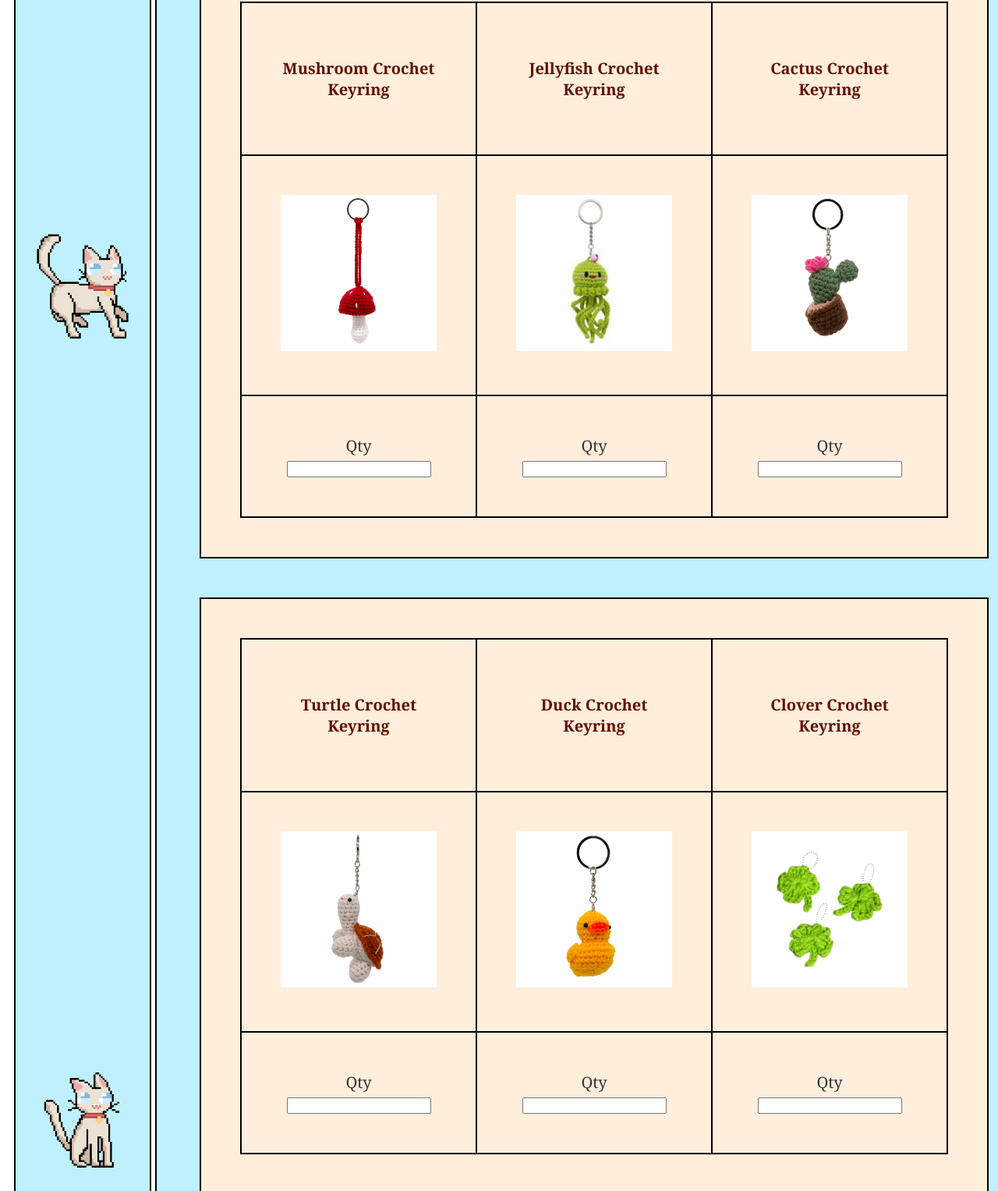
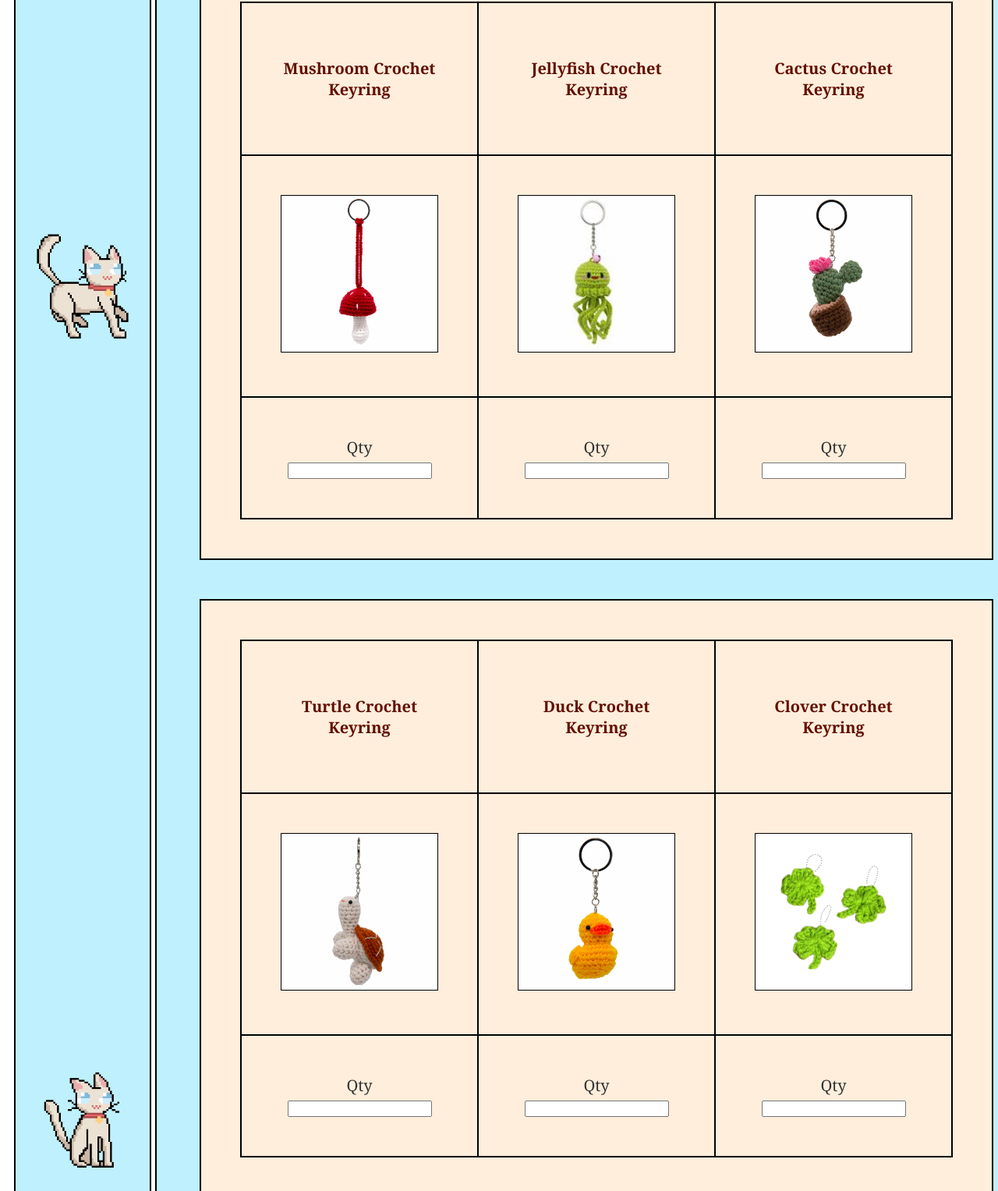
Before and after one commit to milorable/nongnapat, a plain HTML site: page index.html in a window 1280 px wide. Shown: the part 775-2302 px from the top of the page at 78% size. Drawn offline with Linux system fonts and the light colour scheme.

Commit message:
Add files via upload

```diff
--- a/index.html
+++ b/index.html
@@ -102,6 +102,7 @@
             flex-direction: column;
             padding-top: 10px;
         }
+
         .maincontent {
             display: flex;
             flex-direction: column;
@@ -139,6 +140,7 @@
             transform: translate(0);
             box-shadow: none;
         }
+
     </style>
 </head>
 
@@ -154,6 +156,7 @@
                 <button style="margin: 20px; " class="button">Register</button>
 
             </form>
+
             <img src="image/cat.gif" style="width: 150px; height: 150px;" alt="cat gif"><br>
             <img src="image/cat3.gif" style="width: 150px; height: 150px; padding-top: 630px;" alt="cat3 gif"><br>
             <img src="image/cat2.gif" style="width: 150px; height: 150px; padding-top: 900px;" alt="cat2 gif"><br>
@@ -179,9 +182,12 @@
                         </td>
                     </tr>
                     <tr>
-                        <td><img src="image/mushroom.jpg" style="width: 200px; height: 200pxs;" alt="mushroom"></td>
-                        <td><img src="image/jellyfish.jpg" style="width: 200px; height: 200pxs;" alt="jellyfish"></td>
-                        <td><img src="image/cactus.jpg" style="width: 200px; height: 200pxs;" alt="cactus"></td>
+                        <td><img src="image/mushroom.jpg"
+                                style="width: 200px; height: 200pxs; border: 1px solid black;" alt="mushroom"></td>
+                        <td><img src="image/jellyfish.jpg"
+                                style="width: 200px; height: 200pxs; border: 1px solid black;" alt="jellyfish"></td>
+                        <td><img src="image/cactus.jpg"
+                                style="width: 200px; height: 200pxs; border: 1px solid black;" alt="cactus"></td>
                     </tr>
                     <tr>
                         <td><label for="Mushroom">Qty</label>
@@ -208,9 +214,12 @@
                         </td>
                     </tr>
                     <tr>
-                        <td><img src="image/turtle.jpg" style="width: 200px; height: 200pxs;" alt="turtle"></td>
-                        <td><img src="image/duck.jpg" style="width: 200px; height: 200pxs;" alt="duck"></td>
-                        <td><img src="image/clover.jpg" style="width: 200px; height: 200pxs;" alt="clover"></td>
+                        <td><img src="image/turtle.jpg" style="width: 200px; height: 200pxs; border: 1px solid black;"
+                                alt="turtle"></td>
+                        <td><img src="image/duck.jpg" style="width: 200px; height: 200pxs; border: 1px solid black;"
+                                alt="duck"></td>
+                        <td><img src="image/clover.jpg" style="width: 200px; height: 200pxs; border: 1px solid black;"
+                                alt="clover"></td>
                     </tr>
                     <tr>
                         <td><label for="Turtle">Qty</label>
```
